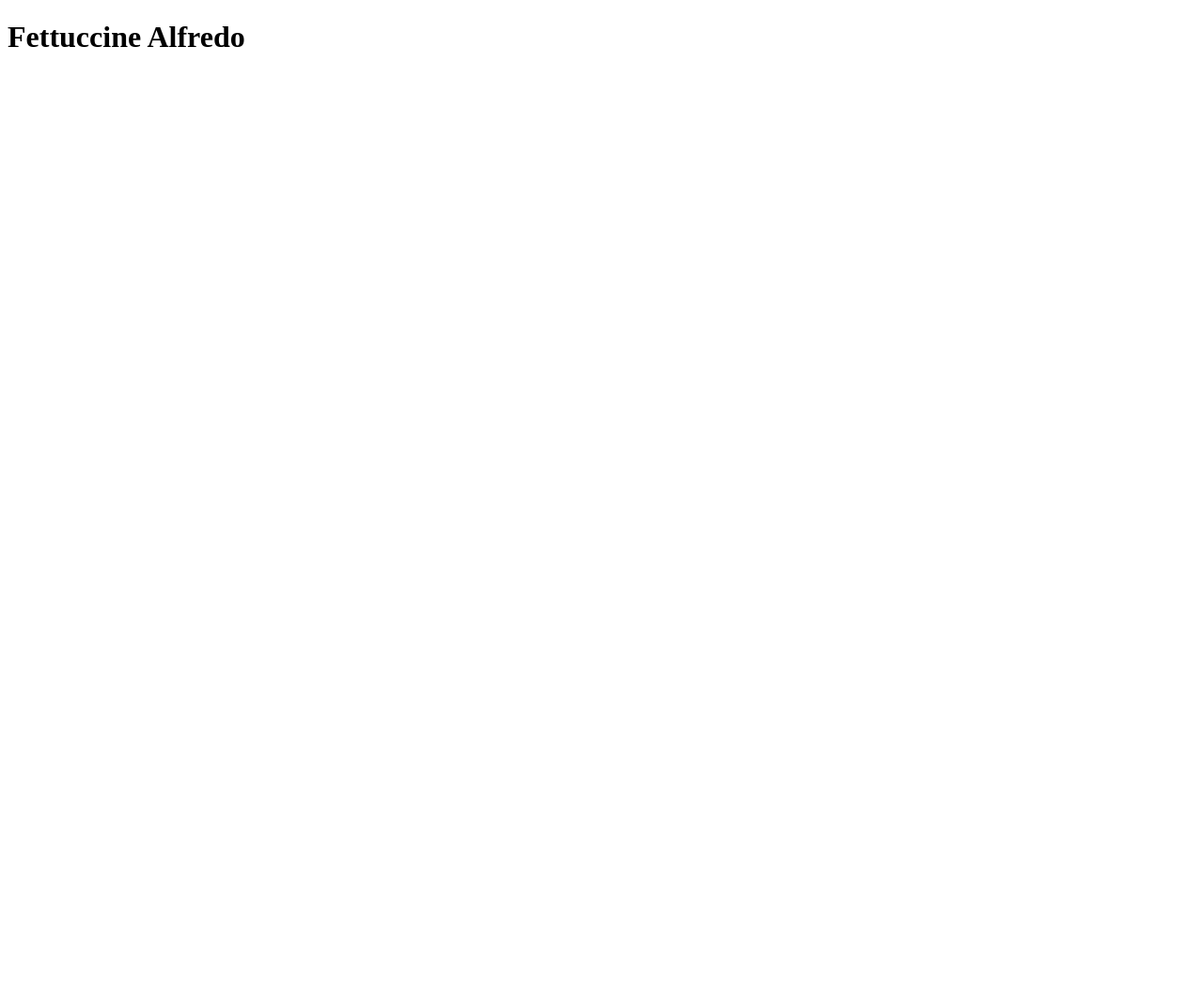
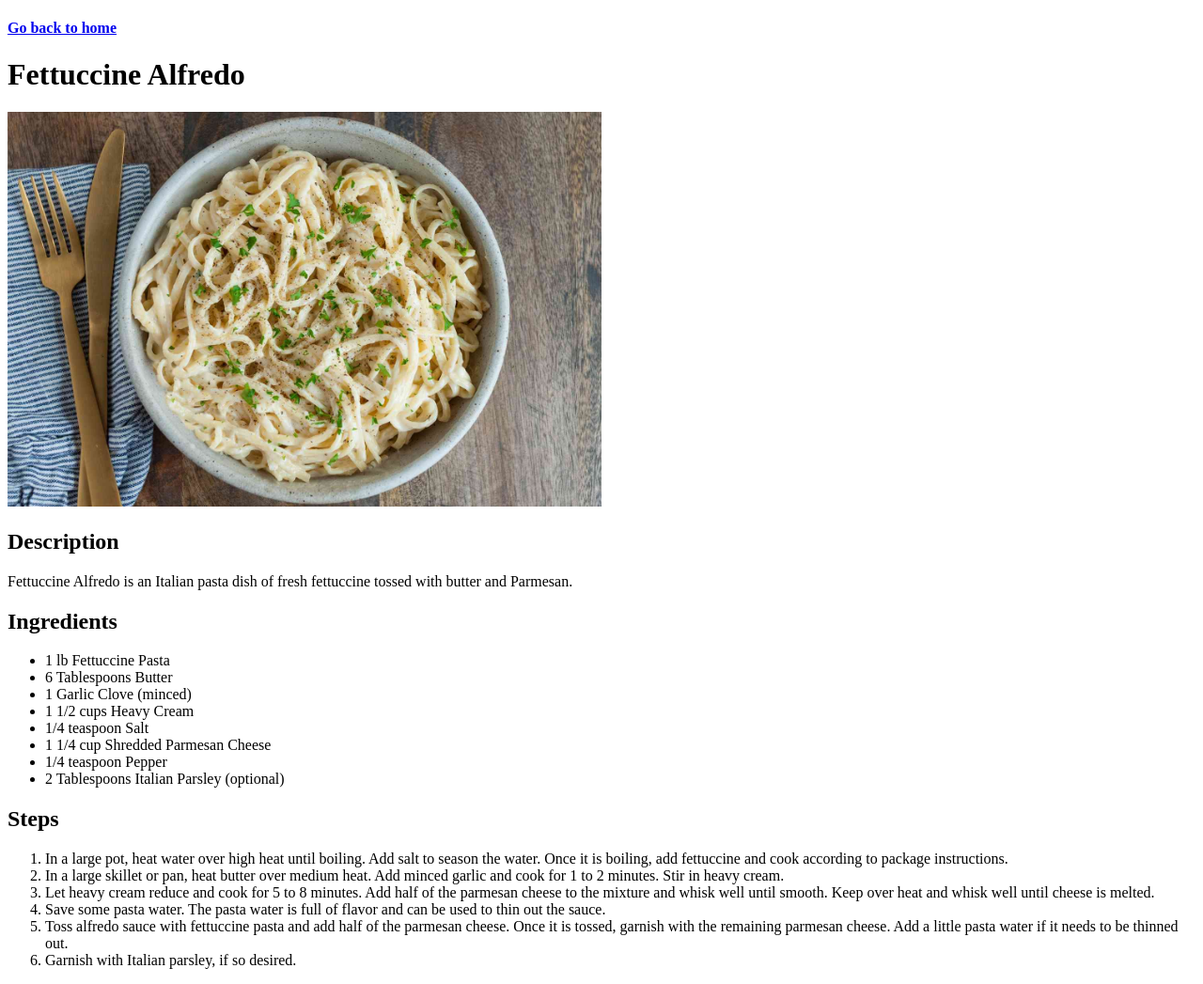
Before and after one commit to anasouzas/odin-recipes, a plain HTML site: page recipes/fettuccine.html in a window 1280 px wide. Shown: the whole page at 94% size. Before the commit the page ends 800 px from the top, so only its background shows below. Drawn offline with Linux system fonts and the light colour scheme.

Commit message:
Add fettuccine recipe details

```diff
--- a/recipes/fettuccine.html
+++ b/recipes/fettuccine.html
@@ -6,6 +6,31 @@
     <title>Document</title>
 </head>
 <body>
+    <h4><a href="../index.html">Go back to home</a></h4>
     <h1>Fettuccine Alfredo</h1>
+    <img src="../images/fettuccine.jpg" alt="Fettuccine" width="50%">
+    <h2>Description</h2>
+    <p>Fettuccine Alfredo is an Italian pasta dish of fresh fettuccine
+    tossed with butter and Parmesan.</p>
+    <h2>Ingredients</h2>
+    <ul>
+        <li>1 lb Fettuccine Pasta</li>
+        <li>6 Tablespoons Butter</li>
+        <li>1 Garlic Clove (minced)</li>
+        <li>1 1/2 cups Heavy Cream</li>
+        <li>1/4 teaspoon Salt</li>
+        <li>1 1/4 cup Shredded Parmesan Cheese</li>
+        <li>1/4 teaspoon Pepper</li>
+        <li>2 Tablespoons Italian Parsley (optional)</li>
+    </ul>
+    <h2>Steps</h2>
+    <ol>
+        <li>In a large pot, heat water over high heat until boiling. Add salt to season the water. Once it is boiling, add fettuccine and cook according to package instructions. </li>
+        <li>In a large skillet or pan, heat butter over medium heat. Add minced garlic and cook for 1 to 2 minutes. Stir in heavy cream. </li>
+        <li>Let heavy cream reduce and cook for 5 to 8 minutes. Add half of the parmesan cheese to the mixture and whisk well until smooth. Keep over heat and whisk well until cheese is melted.</li>
+        <li>Save some pasta water. The pasta water is full of flavor and can be used to thin out the sauce.</li>
+        <li>Toss alfredo sauce with fettuccine pasta and add half of the parmesan cheese. Once it is tossed, garnish with the remaining parmesan cheese. Add a little pasta water if it needs to be thinned out.</li>
+        <li>Garnish with Italian parsley, if so desired.</li>
+    </ol>
 </body>
 </html>
```
Also changed, not shown: images/fettuccine.jpg (added).
